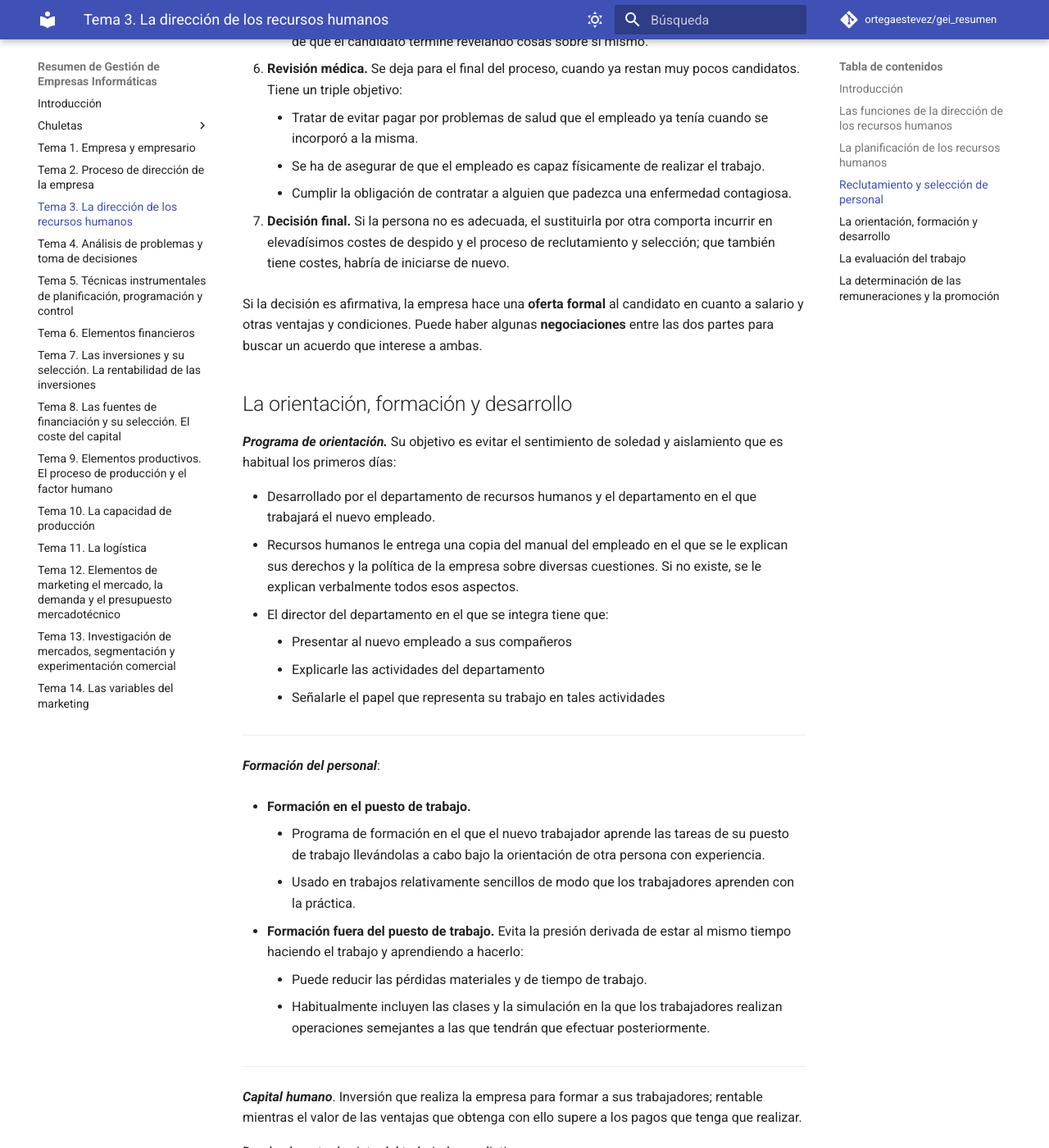
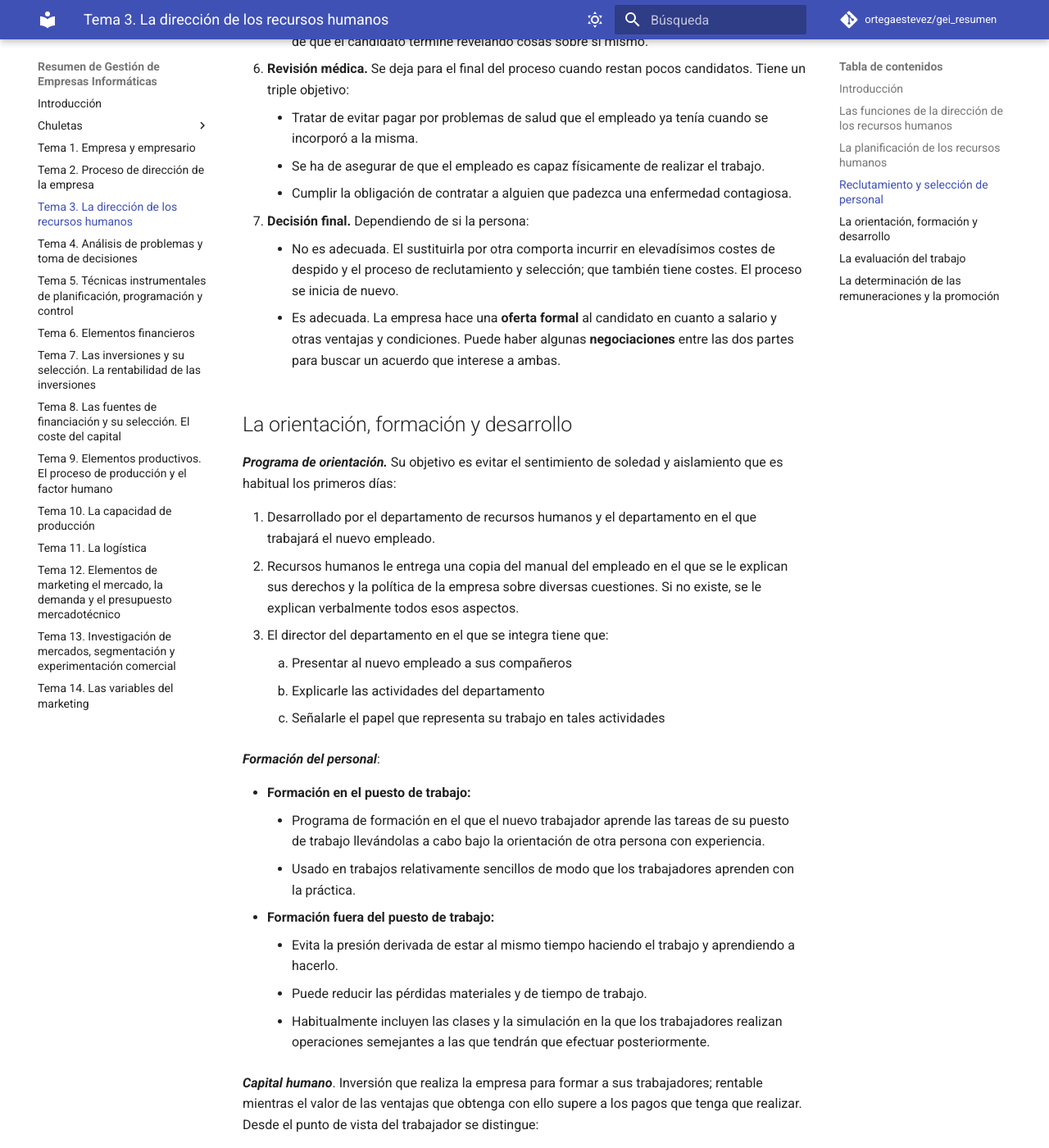
Before and after one commit to ortegaestevez/gei_resumen, an MkDocs documentation site: the page built from docs/tema_03.md, in a window 1280 px wide and 1400 px high, scrolled down 3270 px. Shown: the whole window at 82% size. Built offline with MkDocs 1.6.1 and Material for MkDocs 9.7.7, drawn with Linux system fonts in a browser that asks for light colours; comment, search, counter and statistics services are not loaded; some of the changed lines change nothing that is shown; some of the changed text lies outside the part shown.

Commit message:
Converted bullet lists on chapter 3 to numbered ones.

```diff
--- a/docs/tema_03.md
+++ b/docs/tema_03.md
@@ -5,10 +5,10 @@
 
 ***Dirección de los recursos humanos.*** Proceso de:
 
-- Selección
-- Formación
-- Desarrollo
-- Consecución
+1. Selección
+2. Formación
+3. Desarrollo
+4. Consecución
 
 De las personas cualificadas necesarias para conseguir los objetivos de la organización que incluye las actividades necesarias para conseguir la máxima satisfacción y eficiencia de los trabajadores.
 
@@ -36,21 +36,20 @@
 
 ***Técnicas para la planificación de los recursos humanos***:
 
-- **Análisis del puesto de trabajo.** Estudio sistemático y detallado del mismo que identifica y examina:
-    - Elementos y tareas que le conforman
-    - Características y los requisitos que ha de cumplir la persona que se le asigne
-- **Descripción del puesto de trabajo.** Documento en el que se especifica
-    - Objetivos del puesto
-    - Trabajo que se ha de realizar
-    - Responsabilidades que comporta
-    - Capacitación que requiere
-    - Relación con otros puestos
-    - Condiciones de trabajo
-- **Especificación del puesto de trabajo.** Relación de los requisitos necesarios para ocupar el puesto de trabajo en términos de cualidades físicas, mentales y emocionales:
-
-    - Las cualidades físicas son las más fáciles de identificar.
-    - Las mentales hay que definirlas indirectamente por medio del nivel de estudios alcanzado, curos, calificaciones, etc.
-    - Las emocionales van teniendo importancia creciente.
+1. **Análisis del puesto de trabajo.** Estudio sistemático y detallado del mismo que identifica y examina:
+    1. Elementos y tareas que le conforman
+    2. Características y los requisitos que ha de cumplir la persona que se le asigne
+2. **Descripción del puesto de trabajo.** Documento en el que se especifica
+    1. Objetivos del puesto
+    2. Trabajo que se ha de realizar
+    3. Responsabilidades que comporta
+    4. Capacitación que requiere
+    5. Relación con otros puestos
+    6. Condiciones de trabajo
+3. **Especificación del puesto de trabajo.** Relación de los requisitos necesarios para ocupar el puesto de trabajo en términos de cualidades físicas, mentales y emocionales:
+    1. Las cualidades físicas son las más fáciles de identificar.
+    2. Las mentales hay que definirlas indirectamente por medio del nivel de estudios alcanzado, curos, calificaciones, etc.
+    3. Las emocionales van teniendo importancia creciente.
 
 Para estimar la estabilidad emocional y las cualidades sociales, se emplean test, asesoramiento de psicólogos e informes de otros empleos.
 
@@ -60,10 +59,10 @@
 
 El **reclutamiento** comienza proyectando una imagen pública que atraiga personas cualificadas, pudiéndose realizar en el interior o exterior de la propia empresa:
 
-- **En el interior.** La mayoría de empresas siguen esta política: primero tienen en cuenta a sus propios empleados para cubrir un puesto:
-    - Es más sencillo y barato evaluar personas que ya se conocen y sobre cuya formación, experiencia, capacidades, actitudes y hábitos de trabajo se tienen datos o se pueden obtener fácilmente.
-    - El cambio de puesto de trabajo y la promoción resultan motivadores e incentivan a las personas.
-    - Inconvenientes:
+- **En el interior.** La mayoría de empresas siguen esta política: primero tener en cuenta a sus propios empleados para cubrir un puesto. Esto es porque:
+    1. Es más sencillo y barato evaluar personas que ya se conocen y sobre cuya formación, experiencia, capacidades, actitudes y hábitos de trabajo se tienen datos o se pueden obtener fácilmente.
+    2. El cambio de puesto de trabajo y la promoción resultan motivadores e incentivan a las personas.
+    3. **Inconvenientes**:
         - **Ideas diferentes**. Las personas provenientes del exterior tienen ideas diferentes y nuevas y, aunque los empleados ya conocen la empresa, les resulta más difícil aceptar los cambios y las mejoras en los métodos.
         - **La propia limitación**. Una empresa en expansión no podrá cubrir todos los nuevos puestos de trabajo con el personal actual.
 - **En el exterior.** El procedimiento para conseguir candidatos varía según el puesto de trabajo:
@@ -71,85 +70,71 @@
 ***Proceso de selección.*** consta de las siguientes fases:
 
 1. **Entrevista preliminar.** Se realizan algunas preguntas generales sobre su experiencia, estudios, etc., y se observa su apariencia (si es importante para el puesto):
-$\rightarrow$
+
     - El candidato no está cualificado para el puesto \(\rightarrow\) el proceso finaliza aquí.
     - Probabilidad razonable de que ocupe el puesto \(\rightarrow\) se le pide que cumplimente el documento de solicitud de empleo.
 
 2. **Solicitud de empleo.** Instrumento para obtener datos sobre la formación, experiencia, aspiraciones y referencias personales del candidato.
-
 3. **Realización de test.** Tratan de determinar la capacidad de la persona, aptitud, conocimiento, personalidad, etc. Su principal misión es conseguir cierta objetividad.
-
 4. **Contrastación de referencias.** Se contrastan las referencias para comprobar su nivel de formación. La mayoría se limita a comprobar los empleos anteriores.
     - Las cartas de recomendación no son de gran utilidad porque no suelen contener datos negativos y ningún candidato mencionaría empleos en los que las referencias pudieran no ser a su favor.
     - Lo más efectivo es la visita personal o una llamada a las empresas en las que el candidato trabajó anteriormente.
-
 5. **Entrevista personal.** Casi todas las empresas utilizan la entrevista personal. Dependiendo del modelo de entrevista que se prefiera:
     - Estructuradas. Siguen un formato establecido previamente.
     - No estructuradas. Más espontáneas; se formulan preguntas de tipo general con objeto de que el candidato termine revelando cosas sobre sí mismo.
-
-6. **Revisión médica.** Se deja para el final del proceso, cuando ya restan muy pocos candidatos. Tiene un triple objetivo:
+6. **Revisión médica.** Se deja para el final del proceso cuando restan pocos candidatos. Tiene un triple objetivo:
     - Tratar de evitar pagar por problemas de salud que el empleado ya tenía cuando se incorporó a la misma.
     - Se ha de asegurar de que el empleado es capaz físicamente de realizar el trabajo.
     - Cumplir la obligación de contratar a alguien que padezca una enfermedad contagiosa.
 
-7. **Decisión final.** Si la persona no es adecuada, el sustituirla por otra comporta incurrir en elevadísimos costes de despido y el proceso de reclutamiento y selección; que también tiene costes, habría de iniciarse de nuevo.
-
-Si la decisión es afirmativa, la empresa hace una **oferta formal** al candidato en cuanto a salario y otras ventajas y condiciones. Puede haber algunas **negociaciones** entre las dos partes para buscar un acuerdo que interese a ambas.
+7. **Decisión final.** Dependiendo de si la persona:
+    - No es adecuada. El sustituirla por otra comporta incurrir en elevadísimos costes de despido y el proceso de reclutamiento y selección; que también tiene costes. El proceso se inicia de nuevo.
+    - Es adecuada. La empresa hace una **oferta formal** al candidato en cuanto a salario y otras ventajas y condiciones. Puede haber algunas **negociaciones** entre las dos partes para buscar un acuerdo que interese a ambas.
 
 La orientación, formación y desarrollo
 --------------------------------------
 
 ***Programa de orientación.*** Su objetivo es evitar el sentimiento de soledad y aislamiento que es habitual los primeros días:
 
-- Desarrollado por el departamento de recursos humanos y el departamento en el que trabajará el nuevo empleado.
-- Recursos humanos le entrega una copia del manual del empleado en el que se le explican sus derechos y la política de la empresa sobre diversas cuestiones. Si no existe, se le explican verbalmente todos esos aspectos.
-- El director del departamento en el que se integra tiene que:
-    - Presentar al nuevo empleado a sus compañeros
-    - Explicarle las actividades del departamento
-    - Señalarle el papel que representa su trabajo en tales actividades
-
----
+1. Desarrollado por el departamento de recursos humanos y el departamento en el que trabajará el nuevo empleado.
+2. Recursos humanos le entrega una copia del manual del empleado en el que se le explican sus derechos y la política de la empresa sobre diversas cuestiones. Si no existe, se le explican verbalmente todos esos aspectos.
+3. El director del departamento en el que se integra tiene que:
+    1. Presentar al nuevo empleado a sus compañeros
+    2. Explicarle las actividades del departamento
+    3. Señalarle el papel que representa su trabajo en tales actividades
 
 ***Formación del personal***:
 
-- **Formación en el puesto de trabajo.**
-
+- **Formación en el puesto de trabajo:**
     - Programa de formación en el que el nuevo trabajador aprende las tareas de su puesto de trabajo llevándolas a cabo bajo la orientación de otra persona con experiencia.
     - Usado en trabajos relativamente sencillos de modo que los trabajadores aprenden con la práctica.
-
-- **Formación fuera del puesto de trabajo.** Evita la presión derivada de estar al mismo tiempo haciendo el trabajo y aprendiendo a hacerlo:
+- **Formación fuera del puesto de trabajo:**
+    - Evita la presión derivada de estar al mismo tiempo haciendo el trabajo y aprendiendo a hacerlo.
     - Puede reducir las pérdidas materiales y de tiempo de trabajo.
     - Habitualmente incluyen las clases y la simulación en la que los trabajadores realizan operaciones semejantes a las que tendrán que efectuar posteriormente.
 
----
-
-***Capital humano***. Inversión que realiza la empresa para formar a sus trabajadores; rentable mientras el valor de las ventajas que obtenga con ello supere a los pagos que tenga que realizar.
-
-Desde el punto de vista del trabajador se distingue:
+***Capital humano***. Inversión que realiza la empresa para formar a sus trabajadores; rentable mientras el valor de las ventajas que obtenga con ello supere a los pagos que tenga que realizar. Desde el punto de vista del trabajador se distingue:
 
 - **Formación general.** Aquella que puede ser útil en diversos tipos de empresas.
 - **Formación especial.** Solo tiene utilidad en la empresa en la que trabaja.
 
----
-
 ***Programas de formación para puestos directivos o de desarrollo de la dirección***. Diseñados para mejorar la capacidad y aumentar los conocimientos de los directivos de la empresa y de sus empleados que tienen posibilidades de llegar a serlo. Constan de los siguientes elementos:
 
-- **Cursos.**
-- **Rotación de trabajos.** Sucesivas asignaciones temporales a diversos departamentos para que los jóvenes ejecutivos se familiaricen con las diversas actividades de la empresa y sepan la función que desempeña cada unidad organizativa.
-- **Adiestramiento.** Asignar al joven ejecutivo a un directivo con experiencia.
+1. **Cursos.**
+2. **Rotación de trabajos.** Sucesivas asignaciones temporales a diversos departamentos para que los jóvenes ejecutivos se familiaricen con las diversas actividades de la empresa y sepan la función que desempeña cada unidad organizativa.
+3. **Adiestramiento.** Asignar al joven ejecutivo a un directivo con experiencia.
 
 El tipo de programa utilizado depende del nivel de los directivos a los que va dirigido:
 
-- **Dirección operativa**. Se tendrá mayor énfasis en las cuestiones técnicas y de relaciones humanas.
-- **Dirección intermedia**. Los programas se centran en temas humanos, conceptuales y análisis de problemas.
-- **Alta dirección**. Cuestiones conceptuales y estratégicas.
+1. **Dirección operativa**. Se tendrá mayor énfasis en las cuestiones técnicas y de relaciones humanas.
+2. **Dirección intermedia**. Los programas se centran en temas humanos, conceptuales y análisis de problemas.
+3. **Alta dirección**. Cuestiones conceptuales y estratégicas.
 
-***Assessment centers.***
+***Assessment centers.*** Programas que identifican a los empleados con capacidad directiva para tomar decisiones de promoción usando técnicas de:
 
-- Programas que identifican a los empleados con capacidad directiva para tomar decisiones de promoción usando técnicas de:
-    - Simulación
-    - Reuniones
-    - Ejercicios de resolución de problemas en equipo
+1. Simulación
+2. Reuniones
+3. Ejercicios de resolución de problemas en equipo
 
 La evaluación del trabajo
 -------------------------
@@ -167,25 +152,25 @@
 
 Los objetivos de la evaluación son:
 
-- Informar al trabajador. Para que conozca sus puntos fuertes y débiles y las cuestiones que necesita mejorar.
-- Informar a la dirección. Para que tome las medidas que sean oportunas.
-- Motivar al trabajador. Determinar quién merece remuneración mayor y promoción.
+1. **Informar al trabajador**. Para que conozca sus puntos fuertes y débiles y las cuestiones que necesita mejorar.
+2. **Informar a la dirección**. Para que tome las medidas que sean oportunas.
+3. **Motivar al trabajador**. Determinar quién merece remuneración mayor y promoción.
 
 Lo primero que se evalúan son los **resultados**, medidos en términos de:
 
-- Calidad de trabajo
-- Cantidad de trabajo
-- Conocimiento del puesto de trabajo
+1. Calidad de trabajo
+2. Cantidad de trabajo
+3. Conocimiento del puesto de trabajo
 
 También se evalúa la **personalidad**; no solo aisladamente sino en relación al grupo en el que el trabajador desempeña su actividad.
 
 Las técnicas para la evaluación son:
 
 - **Formulario de evaluación.** Figura toda una relación de criterios de valoración y en cada uno de ellos el evaluador señala el nivel en el que se encuentra el evaluado.
-  - Procedimiento más antiguo y más utilizado.
-  - Efectuada por el superior inmediato del trabajador evaluado.
+    - Procedimiento más antiguo y más utilizado.
+    - Efectuada por el superior inmediato del trabajador evaluado.
 - **Fijar objetivos.** Al comenzar el período (de seis meses o un año) el directivo y el trabajador fijan conjuntamente un objetivo que éste puede alcanzar en ese período.
-  - La evaluación se obtiene comparando lo realmente conseguido y el objetivo propuesto.
+    - La evaluación se obtiene comparando lo realmente conseguido y el objetivo propuesto.
 
 La determinación de las remuneraciones y la promoción
 -----------------------------------------------------
@@ -200,21 +185,23 @@
 4. Grado de contribución del puesto a los objetivos de la empresa.
 5. Sueldos y salarios que se abonan en otras empresas.
 
-- Mediante esos factores se fija una **escala salarial** en la que figuran la relación de puestos y la remuneración que corresponde a cada uno.
-- La remuneración pude basarse en la cantidad de trabajo realizado o en el tiempo dedicado.
-- Puede seguirse algún procedimiento en el que se tengan en cuenta ambos factores.
-- Existen sistemas de remuneración por incentivos con los que se trata de que los trabajadores tengan la mayor productividad y rendimiento posibles; un ejemplo es la participación en beneficios.
+De modo que:
+
+1. Mediante esos factores se fija una **escala salarial** en la que figuran la relación de puestos y la remuneración que corresponde a cada uno.
+2. La remuneración pude basarse en la cantidad de trabajo realizado o en el tiempo dedicado.
+3. Puede seguirse algún procedimiento en el que se tengan en cuenta ambos factores.
+4. Existen sistemas de remuneración por incentivos con los que se trata de que los trabajadores tengan la mayor productividad y rendimiento posibles; un ejemplo es la participación en beneficios.
 
 **Participación en beneficios**. Consiste en entregar a los trabajadores una parte de los beneficios netos generados por la empresa durante su ejercicio económico:
 
-- Efecto incentivador escaso por la falta de inmediatez entre el esfuerzo y el momento en el que se obtiene la compensación económica.
-- Para incentivar a los directivos se entrega anualmente un número de acciones de la empresa proporcional a los resultados obtenidos en su labor y las bonificaciones.
-- Dado que el número de acciones es mayor a medida que mejores son sus resultados:
-    - Los directivos se encuentran incentivados.
-    - Pasar a ser parcialmente propietarios de la empresa, lo que procura una mejora futura de su rendimiento.
-- Las bonificaciones son pagas extras que dependen de los resultados obtenidos por las divisiones empresas filiales y que se abonan a los directivos de las mismas que tienen mayor nivel.
+1. Efecto incentivador escaso por la falta de inmediatez entre el esfuerzo y el momento en el que se obtiene la compensación económica.
+2. Para incentivar a los directivos se entrega anualmente un número de acciones de la empresa proporcional a los resultados obtenidos en su labor y las bonificaciones.
+3. Dado que el número de acciones es mayor a medida que mejores son sus resultados:
+    1. Los directivos se encuentran incentivados.
+    2. Pasar a ser parcialmente propietarios de la empresa, lo que procura una mejora futura de su rendimiento.
+4. Las bonificaciones son pagas extras que dependen de los resultados obtenidos por las divisiones empresas filiales y que se abonan a los directivos de las mismas que tienen mayor nivel.
 
 ***Promoción.*** Ascenso de una persona a otro puesto de la organización al que le corresponde mayor autoridad, responsabilidad y (probablemente) una remuneración más elevada:
 
-- Toda promoción ha de basarse en una adecuación entre la persona y el puesto.
-- La experiencia puede constituir un criterio adecuado cuando es necesaria o conveniente para ocupar el nuevo puesto de trabajo, pero la antigüedad, por sí misma, nunca lo es.
+1. Toda promoción ha de basarse en una adecuación entre la persona y el puesto.
+2. La experiencia puede constituir un criterio adecuado cuando es necesaria o conveniente para ocupar el nuevo puesto de trabajo, pero la antigüedad, por sí misma, nunca lo es.
```
